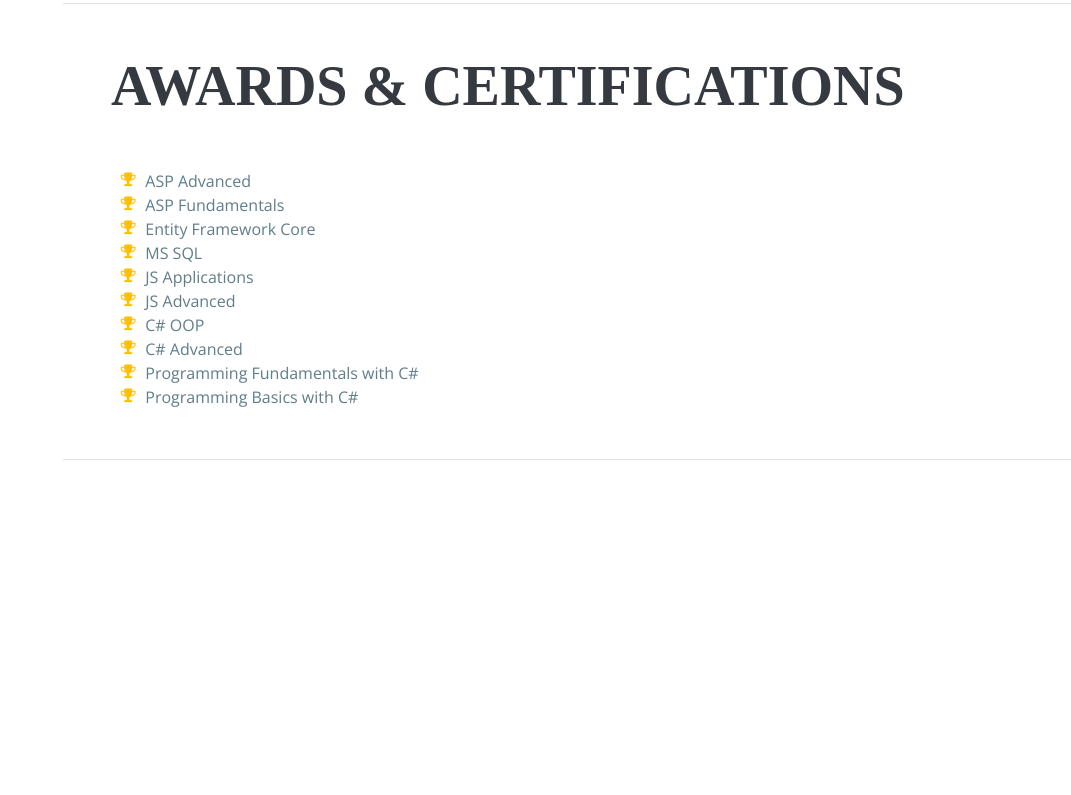
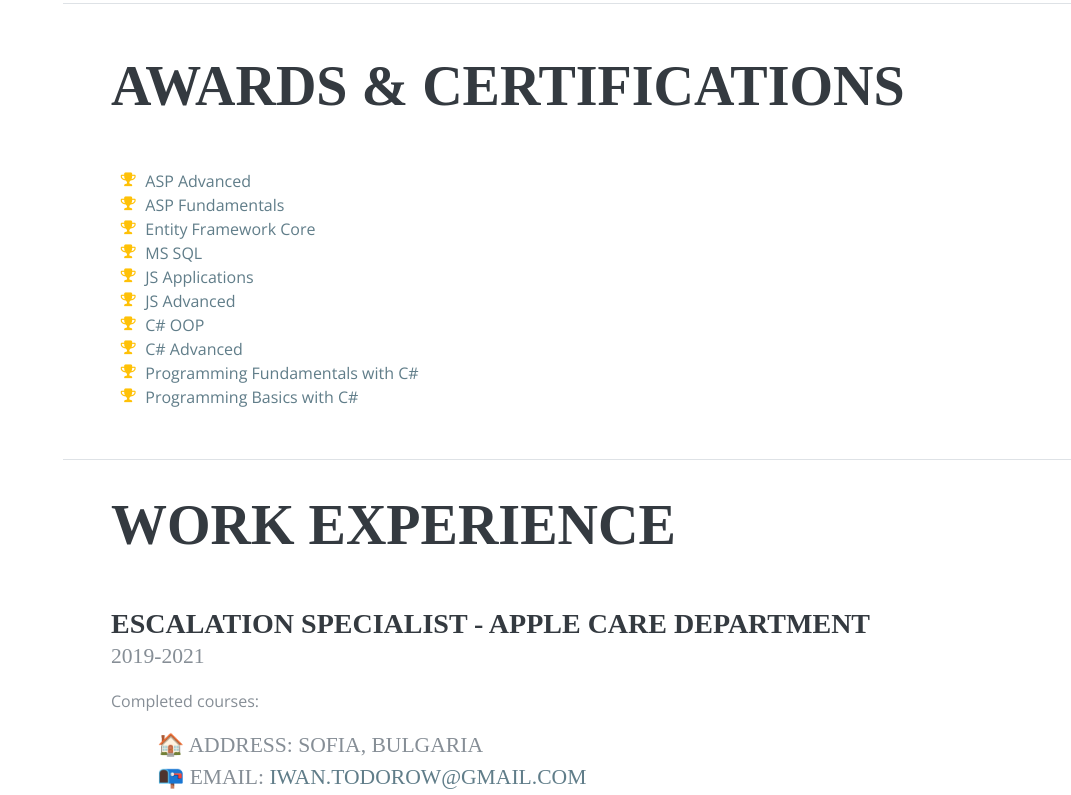
Before and after one commit to IvanIvTodorov/ivanivtodorov.github.io, a plain HTML site: page index.html in a window 1280 px wide. Shown: the part 2000-2795 px from the top of the page, without its empty margins (209-1280 px from the left). Before the commit the page ends 2460 px from the top, so only its background shows below. Drawn offline with nearby package versions, Linux system fonts and the light colour scheme; a web font is replaced by a local one.

Commit message:
Resume update

```diff
--- a/index.html
+++ b/index.html
@@ -395,6 +395,44 @@
             </div>
         </section>
 
+        <section class="resume-section p-3 p-lg-5 d-flex flex-column" id="work">
+            <div class="my-auto">
+                <h2 class="mb-5">Work Experience</h2>
+
+                <div class="resume-item d-flex flex-column flex-md-row mb-5">
+                    <div class="resume-content mr-auto">
+                        <h3 class="mb-0">Escalation specialist - Apple Care Department</h3>
+                        <div class="subheading mb-3">2019-2021</div>
+                        <div>
+                            <p>
+                                Completed courses:
+                            </p>
+                        </div>
+
+                        <div class="subheading mb-5">
+                            <ul class="fa-ul mb-0">
+                                <li>
+                                    &#127968; Address: Sofia, Bulgaria
+                                </li>
+                                <li>
+                                    &#128237; Email: <a href="mailto:iwan.todorow@gmail.com">iwan.todorow@gmail.com</a>
+                                </li>
+                                <li>
+                                    <i class="bi bi-phone"></i>
+                                    &#128241; Mobile phone: +359878194897
+                                </li>
+                            </ul>
+                        </div>
+                    </div>
+                </div>
+                <div class="resume-date text-md-right">
+                    <span class="text-primary">2021 - ongoing</span>
+                </div>
+            </div>
+
+    </div>
+    </section>
+
 
     </div>
 
```
